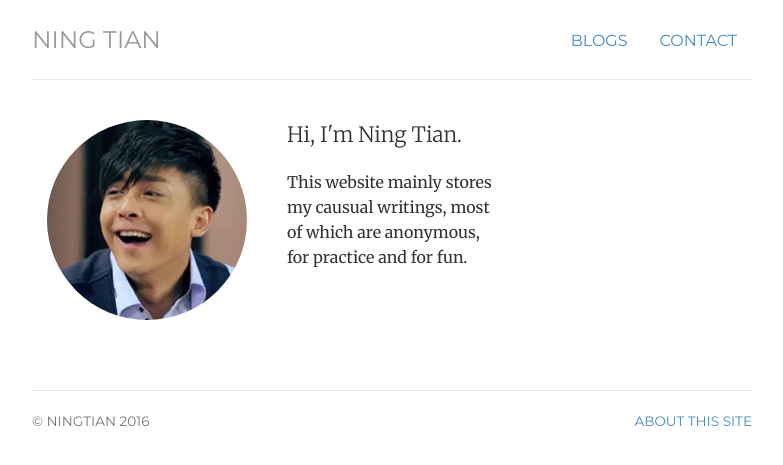
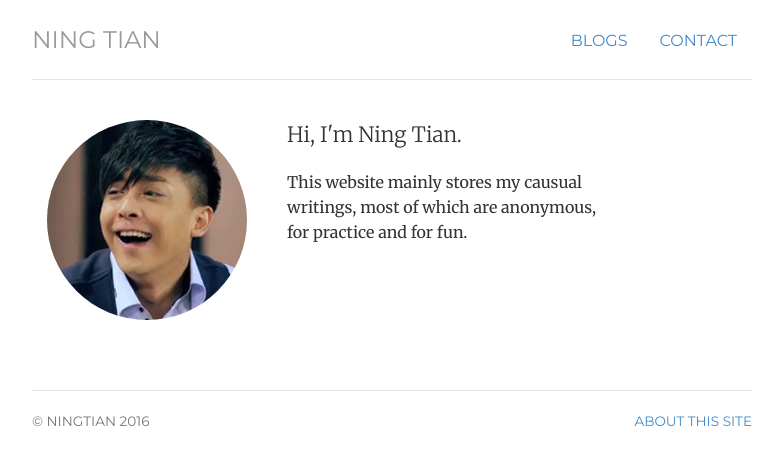
Before and after one commit to ningtian/ningtian.github.io, a Jekyll site: the page built from index.html, in a window 1280 px wide. Shown: the top 465 px of the page, without its empty margins (248-1031 px from the left). Built offline with Jekyll 4.4.1, drawn with Linux system fonts in a browser that asks for light colours.

Commit message:
Update index.html

```diff
--- a/index.html
+++ b/index.html
@@ -13,7 +13,7 @@
 	</div>
 
 
-	<div itemscope itemtype="http://data-vocabulary.org/Person" class="col-sm-4">
+	<div itemscope itemtype="http://data-vocabulary.org/Person" class="col-sm-6">
 
 
 
```
